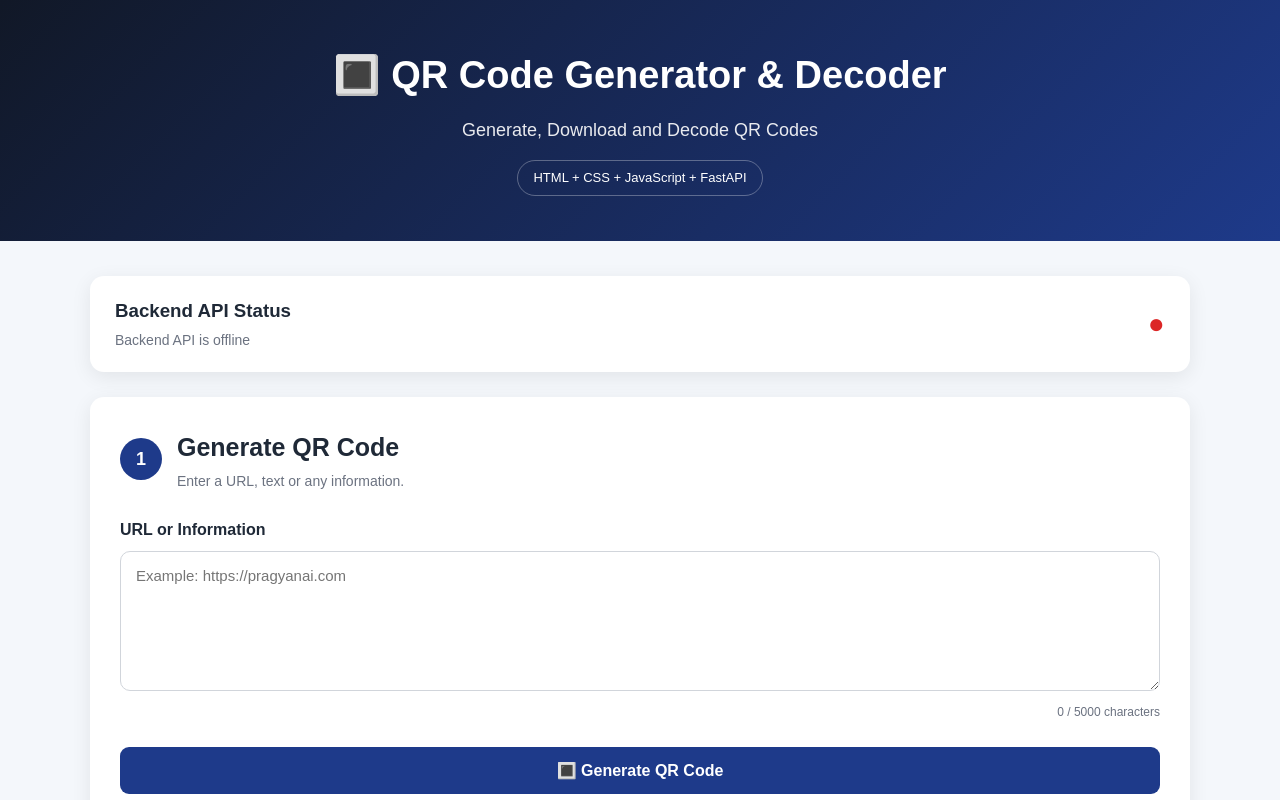
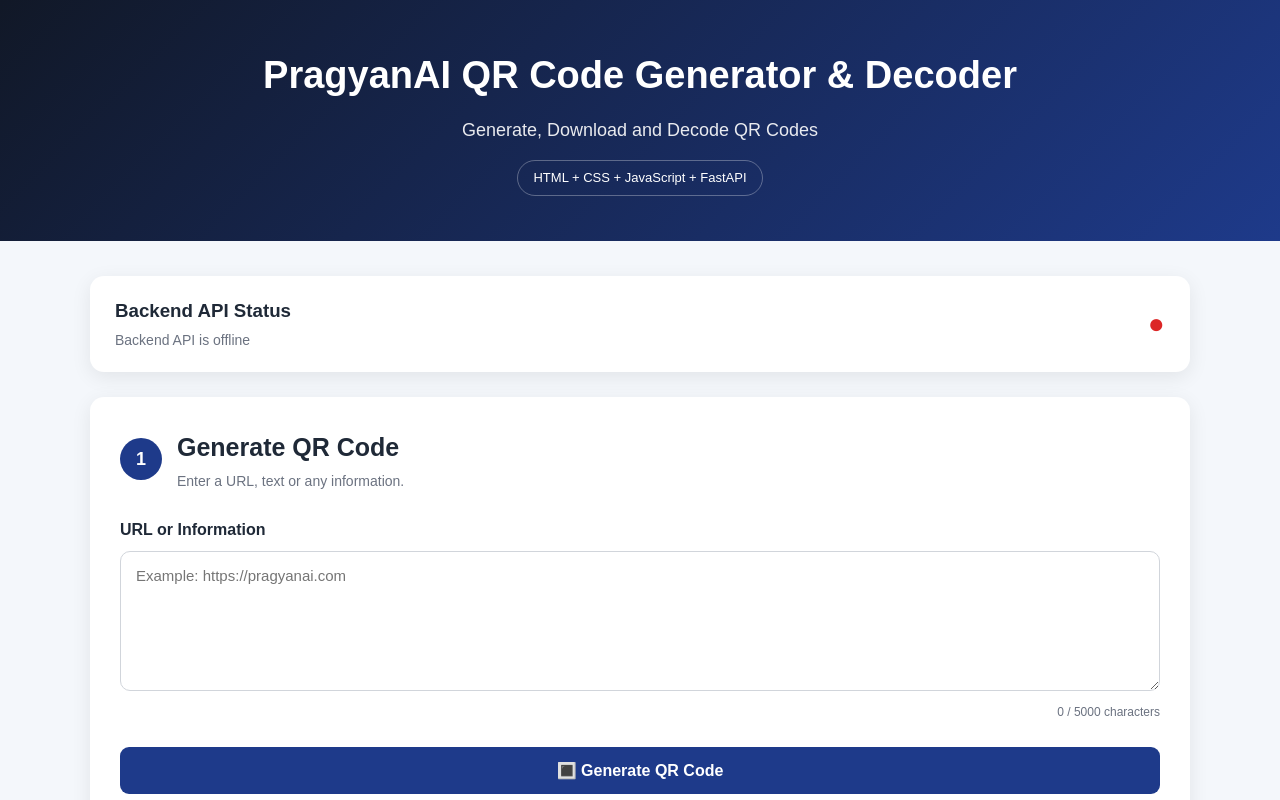
Before and after one commit to pragyanaischool/PragyanAI-Super30-Python-Project_QRCode_Frontend_BackEnd_FastAPI, a plain HTML site: page frontend/index.html in a window 1280 px wide. Shown: the top 800 px of the page. Drawn offline with Linux system fonts and the light colour scheme; no server answers.

Commit message:
Update index.html

```diff
--- a/frontend/index.html
+++ b/frontend/index.html
@@ -39,7 +39,7 @@
         <div class="container">
 
             <h1>
-                🔳 QR Code Generator & Decoder
+               PragyanAI  QR Code Generator & Decoder
             </h1>
 
             <p>
```
